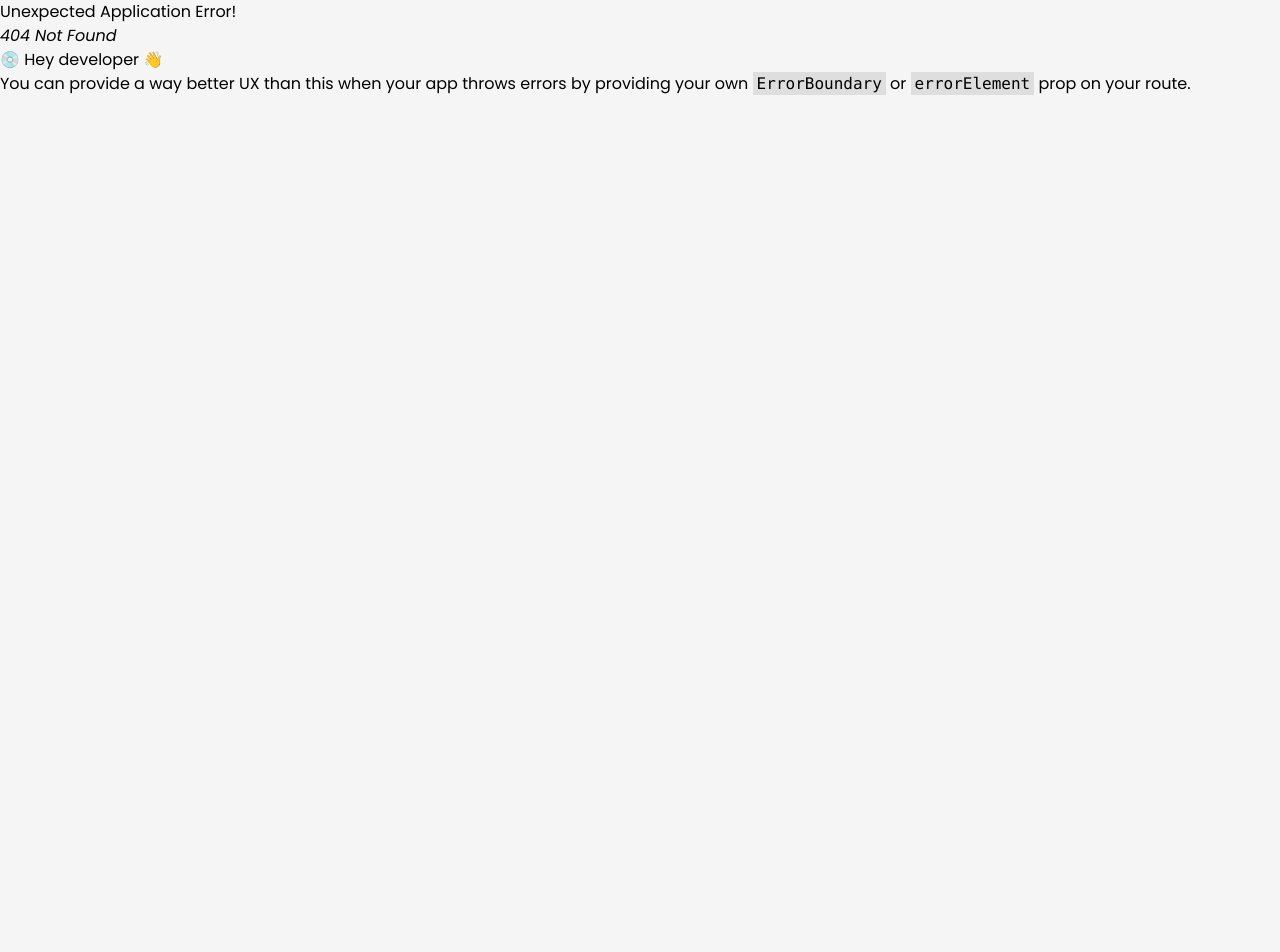
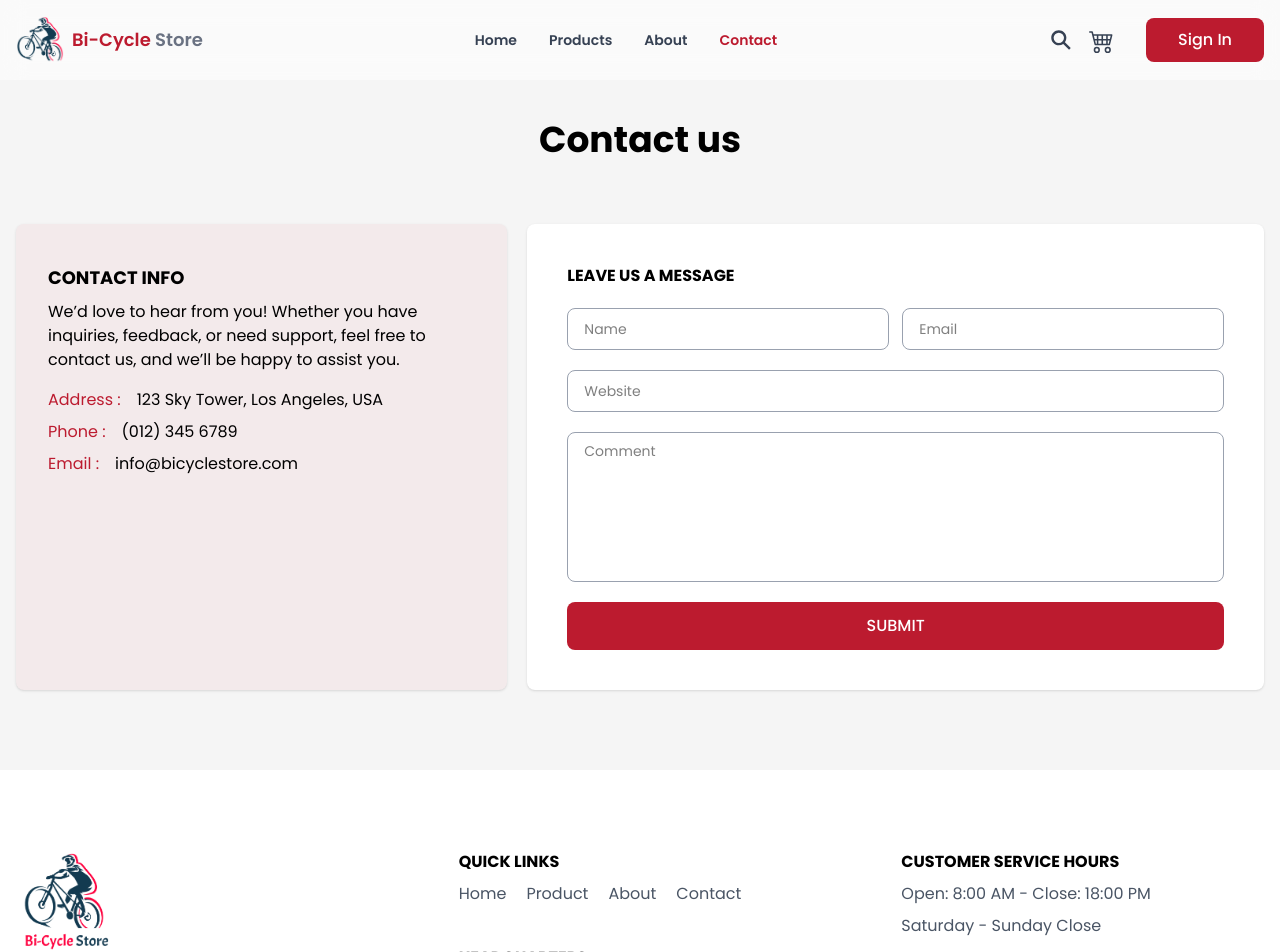
Before and after one commit to Shakiqurrahman/bicycle-store-frontend, a React (Vite) app: page /contact in a window 1280 px wide. Before the commit this address had no page. Shown: the top 952 px of the page. Before the commit the page ends 800 px from the top, so only its background shows below. Built offline with nearby package versions, Linux system fonts and the light colour scheme.

Commit message:
featured products added

```diff
--- /dev/null
+++ b/src/Pages/ContactUs.tsx
@@ -0,0 +1,71 @@
+import { Link } from "react-router";
+
+const ContactUs = () => {
+  return (
+    <div className="mt-10">
+      <h1 className="text-3xl sm:text-4xl text-center font-bold mb-16">
+        Contact us
+      </h1>
+      <div className="max-width">
+        <div className="flex flex-wrap md:flex-nowrap gap-5">
+          <div className="w-full md:w-[40%] py-10 px-8 bg-primary/5 shadow rounded-lg">
+            <h1 className="font-bold mb-2 text-lg">CONTACT INFO</h1>
+            <p>
+              We’d love to hear from you! Whether you have inquiries, feedback,
+              or need support, feel free to contact us, and we’ll be happy to
+              assist you.
+            </p>
+            <div className="mt-4 flex gap-4 items-start">
+              <span className="text-primary">Address :</span>
+              <p>123 Sky Tower, Los Angeles, USA</p>
+            </div>
+            <div className="flex gap-4 items-start my-2">
+              <span className="text-primary">Phone :</span>
+              <Link to={"tel:(012)3456789"}>(012) 345 6789</Link>
+            </div>
+            <div className="flex gap-4 items-start">
+              <span className="text-primary">Email :</span>
+              <p>info@bicyclestore.com</p>
+            </div>
+          </div>
+          <div className="w-full md:w-[60%] bg-white py-10 px-6 sm:p-10 rounded-lg shadow">
+            <h1 className="mb-5 font-bold">LEAVE US A MESSAGE</h1>
+            <form className="flex flex-wrap gap-y-5 justify-between">
+              <input
+                type="text"
+                name="name"
+                placeholder="Name"
+                className="w-full sm:w-[49%] border border-gray-400 outline-none p-2 rounded-lg placeholder:text-sm px-4"
+              />
+              <input
+                type="email"
+                name="email"
+                placeholder="Email"
+                className="w-full sm:w-[49%] border border-gray-400 outline-none p-2 rounded-lg placeholder:text-sm px-4"
+              />
+              <input
+                type="url"
+                name="website"
+                placeholder="Website"
+                className="w-full border border-gray-400 outline-none p-2 rounded-lg placeholder:text-sm px-4"
+              />
+              <textarea
+                name="comment"
+                placeholder="Comment"
+                className="w-full border border-gray-400 outline-none p-2 rounded-lg resize-none h-[150px] placeholder:text-sm px-4"
+              ></textarea>
+              <button
+                type="submit"
+                className="w-full bg-primary text-white font-medium outline-none p-3 rounded-lg"
+              >
+                SUBMIT
+              </button>
+            </form>
+          </div>
+        </div>
+      </div>
+    </div>
+  );
+};
+
+export default ContactUs;
--- a/src/Pages/HomePage.tsx
+++ b/src/Pages/HomePage.tsx
@@ -1,9 +1,11 @@
+import FeaturedProducts from "../components/FeaturedProducts";
 import Hero from "../components/Hero";
 
 const HomePage = () => {
   return (
     <>
       <Hero />
+      <FeaturedProducts />
     </>
   );
 };
--- a/src/Routes/Routes.tsx
+++ b/src/Routes/Routes.tsx
@@ -1,5 +1,6 @@
 import { createBrowserRouter } from "react-router";
 import PublicLayout from "../Layouts/PublicLayout";
+import ContactUs from "../Pages/ContactUs";
 import HomePage from "../Pages/HomePage";
 import SignInPage from "../Pages/SignInPage";
 import SignUpPage from "../Pages/SignUpPage";
@@ -13,6 +14,10 @@ export const router = createBrowserRouter([
         path: "/",
         element: <HomePage />,
       },
+      {
+        path: "/contact",
+        element: <ContactUs />,
+      },
     ],
   },
   {
--- /dev/null
+++ b/src/components/FeaturedProducts.tsx
@@ -0,0 +1,26 @@
+import { Link } from "react-router";
+import ProductCard from "./ProductCard";
+
+const FeaturedProducts = () => {
+  return (
+    <section className="max-width mt-24">
+      <h1 className="text-3xl font-bold"># Featured Products</h1>
+      <div className="grid gap-12 sm:grid-cols-2 md:grid-cols-3 mt-10">
+        {Array.from({ length: 6 }).map((product, idx) => (
+          <ProductCard key={idx} product={product} />
+        ))}
+      </div>
+
+      <div className="flex justify-center mt-10">
+        <Link
+          to={"/products"}
+          className="bg-primary hover:bg-primary/85 text-white font-medium py-3 px-8 rounded-lg duration-300"
+        >
+          View All Products
+        </Link>
+      </div>
+    </section>
+  );
+};
+
+export default FeaturedProducts;
--- a/src/components/Footer.tsx
+++ b/src/components/Footer.tsx
@@ -21,7 +21,7 @@ const Footer = () => {
                 SUPPORT MAIL :{" "}
                 <Link
                   to={"mailto:customerservice@bicyclestore.com"}
-                  className="font-medium text-black"
+                  className="font-medium text-black hover:text-primary duration-300"
                 >
                   customerservice@bicyclestore.com
                 </Link>
@@ -32,14 +32,17 @@ const Footer = () => {
             <h1 className="mb-5 md:mb-2 font-bold">QUICK LINKS</h1>
             <ul className="flex items-center gap-5">
               <li>
-                <Link to={"/"} className="text-gray-600 text-sm sm:text-base">
+                <Link
+                  to={"/"}
+                  className="text-gray-600 hover:text-primary duration-300 text-sm sm:text-base"
+                >
                   Home
                 </Link>
               </li>
               <li>
                 <Link
                   to={"/product"}
-                  className="text-gray-600 text-sm sm:text-base"
+                  className="text-gray-600 hover:text-primary duration-300 text-sm sm:text-base"
                 >
                   Product
                 </Link>
@@ -47,7 +50,7 @@ const Footer = () => {
               <li>
                 <Link
                   to={"/about"}
-                  className="text-gray-600 text-sm sm:text-base"
+                  className="text-gray-600 hover:text-primary duration-300 text-sm sm:text-base"
                 >
                   About
                 </Link>
@@ -55,7 +58,7 @@ const Footer = () => {
               <li>
                 <Link
                   to={"/contact"}
-                  className="text-gray-600 text-sm sm:text-base"
+                  className="text-gray-600 hover:text-primary duration-300 text-sm sm:text-base"
                 >
                   Contact
                 </Link>
@@ -79,7 +82,7 @@ const Footer = () => {
               <li>
                 <Link
                   to={""}
-                  className="text-white bg-black size-10 flex items-center justify-center"
+                  className="text-white bg-black hover:bg-primary duration-300 size-10 flex items-center justify-center"
                 >
                   <FaFacebookF />
                 </Link>
@@ -87,7 +90,7 @@ const Footer = () => {
               <li>
                 <Link
                   to={""}
-                  className="text-white bg-black size-10 flex items-center justify-center"
+                  className="text-white bg-black hover:bg-primary duration-300 size-10 flex items-center justify-center"
                 >
                   <FaPinterestP />
                 </Link>
@@ -95,7 +98,7 @@ const Footer = () => {
               <li>
                 <Link
                   to={""}
-                  className="text-white bg-black size-10 flex items-center justify-center"
+                  className="text-white bg-black hover:bg-primary duration-300 size-10 flex items-center justify-center"
                 >
                   <FaXTwitter />
                 </Link>
--- a/src/components/Header.tsx
+++ b/src/components/Header.tsx
@@ -1,14 +1,18 @@
 import { BsCart4 } from "react-icons/bs";
 import { IoSearchSharp } from "react-icons/io5";
 import { Link, NavLink } from "react-router";
-import logo from "../assets/images/bicycle logo.png";
+import logo from "../assets/images/bicycle logo - Copy.png";
 const Header = () => {
   return (
-    <header className="max-width">
-      <div className="flex justify-between items-center py-3">
-        <div>
-          <img src={logo} alt="Bicycle Store" className="w-20" />
-        </div>
+    <header className="sticky top-0 z-[999999] bg-white/50 backdrop-blur-md">
+      <div className="max-width ">
+        <div className="flex justify-between items-center py-4">
+          <Link to={"/"} className="flex gap-2 items-center">
+            <img src={logo} alt="Bicycle Store" className="w-12" />
+            <h2 className="text-lg font-semibold text-primary">
+              Bi-Cycle <span className="text-gray-500">Store</span>
+            </h2>
+          </Link>
           <nav>
             <ul className="flex gap-8">
               <li>
@@ -24,7 +28,7 @@ const Header = () => {
                   to={"/products"}
                   className="text-sm font-semibold text-gray-700 hover:text-primary duration-300"
                 >
-                About
+                  Products
                 </NavLink>
               </li>
               <li>
@@ -51,10 +55,11 @@ const Header = () => {
               <BsCart4 className="size-[25px] text-gray-700 cursor-pointer" />
             </div>
             <Link to={"/sign-in"}>
-            <button className="bg-primary hover:bg-primary/85 text-white font-medium py-3 px-8 rounded-lg duration-300 cursor-pointer">
+              <button className="bg-primary hover:bg-primary/85 text-white font-medium py-2.5 px-8 rounded-lg duration-300 cursor-pointer">
                 Sign In
               </button>
             </Link>
+          </div>
         </div>
       </div>
     </header>
--- /dev/null
+++ b/src/components/ProductCard.tsx
@@ -0,0 +1,51 @@
+import { BsCart4 } from "react-icons/bs";
+import { FaCircleCheck } from "react-icons/fa6";
+import image from "../assets/images/hero1.jpg";
+import { IoEyeOutline } from "react-icons/io5";
+import { HiViewfinderCircle } from "react-icons/hi2";
+
+type Tproduct = {
+  image: string;
+  title: string;
+  price: number;
+};
+const ProductCard = ({ product }: Tproduct) => {
+  return (
+    <div className="p-4 bg-white rounded-lg shadow">
+      <img
+        className="w-full h-[280px] object-cover bg-body mix-blend-multiply"
+        src={image}
+        alt="Image"
+      />
+      <div className="px-1">
+        <h2 className="mt-2 mb-1 text-xl font-semibold line-clamp-2">
+          Product Name
+        </h2>
+        <div className="flex items-center justify-between">
+          <p className="text-xl font-bold text-primary">$19.99</p>
+          <p className="flex items-center text-green-400 gap-1 font-semibold text-sm">
+            <FaCircleCheck />
+            <span>In Stock</span>
+          </p>
+          {/* TODO: Out of stock */}
+          {/* <p className="flex items-center text-red-400 gap-1 font-semibold text-sm">
+        <AiFillCloseCircle className="text-base" />
+        <span>Out Of Stock</span>
+      </p> */}
+        </div>
+      </div>
+      <div className="flex gap-2 mt-4">
+        <button className="cursor-pointer w-full justify-center flex items-center gap-2 font-semibold text-sm bg-body border border-gray-200 hover:bg-primary duration-300 hover:text-white px-5 py-3 rounded-lg">
+          <BsCart4 className="text-xl" />
+          Add To Cart
+        </button>
+        <button className="cursor-pointer w-full justify-center flex items-center gap-2 font-semibold text-sm bg-body border border-gray-200 hover:bg-primary duration-300 hover:text-white px-5 py-3 rounded-lg">
+          <HiViewfinderCircle className="text-xl" />
+          View Details
+        </button>
+      </div>
+    </div>
+  );
+};
+
+export default ProductCard;
--- a/src/index.css
+++ b/src/index.css
@@ -5,6 +5,7 @@
 
 @theme {
   --color-primary: #bc1b2f;
+  --color-body: #f5f5f5;
 }
 
 body {
```
Also changed, not shown: src/assets/images/bicycle logo - Copy.png (added), src/assets/images/product.png (added). Lines whose indentation alone changed are shown as unchanged.
